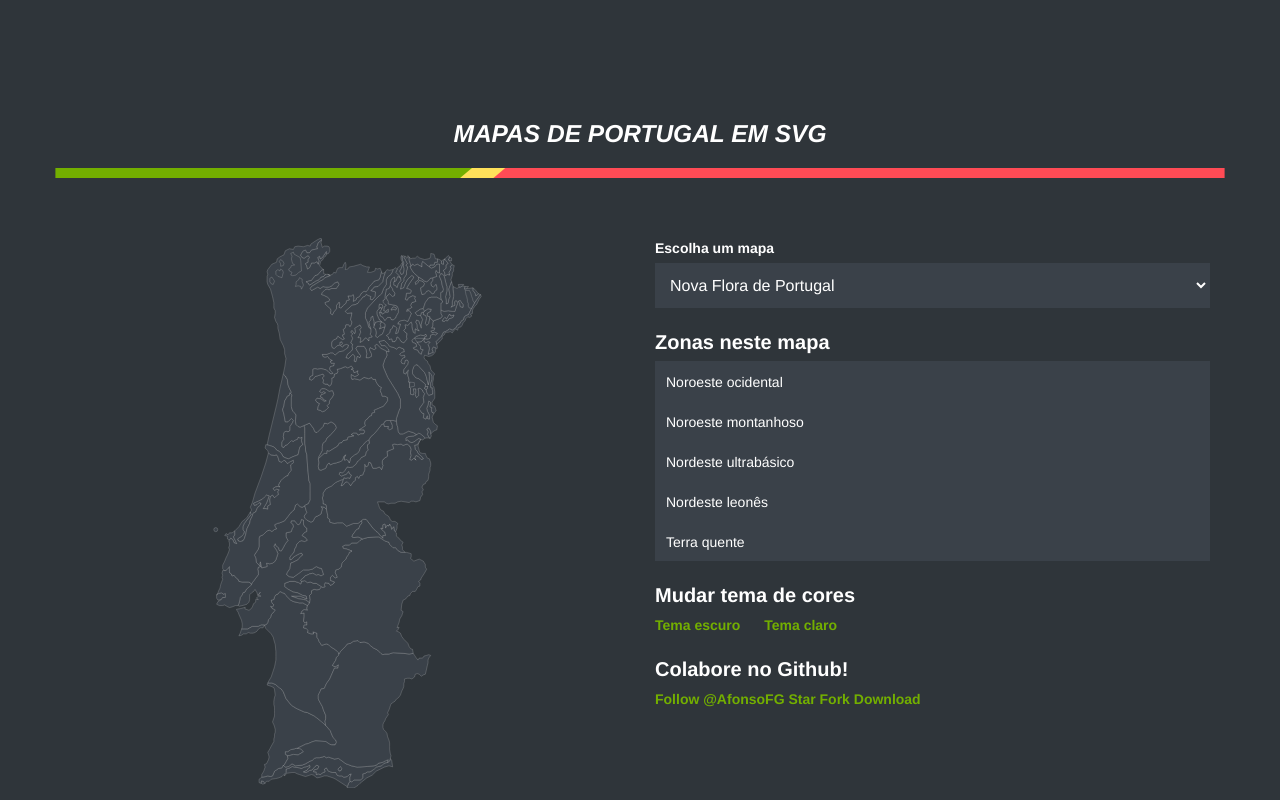
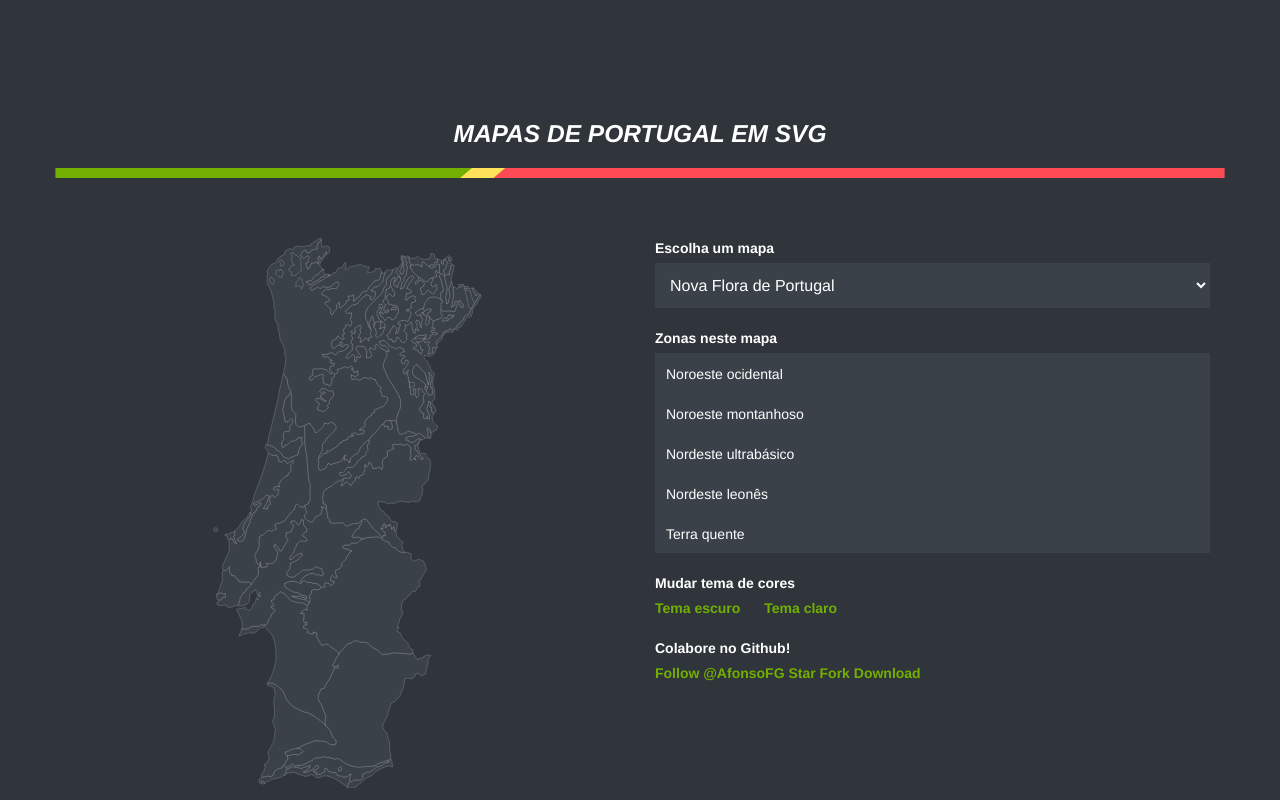
Before and after one commit to AfonsoFG/PortugalSVG, a website: page index.html in a window 1280 px wide. Drawn offline with Linux system fonts and the light colour scheme.

Commit message:
remoção de inline css

```diff
--- a/index.html
+++ b/index.html
@@ -7,11 +7,6 @@
 	<title>Portugal SVG</title>
 	<link rel="shortcut icon" href="assets/demo/img/favicon.ico" type="image/x-icon">
 	<link rel="stylesheet" href="assets/demo/css/pagina-demo.css" />
-	<style>
-		p {
-			font-size: 20px
-		}
-	</style>
 </head>
 <body class="dark">
 	<div class="container">
@@ -55,5 +50,4 @@
 	<script async defer src="https://buttons.github.io/buttons.js"></script>
 	<script src="assets/demo/js/pagina-demo.js"></script>
 </body>
-
 </html>
```
